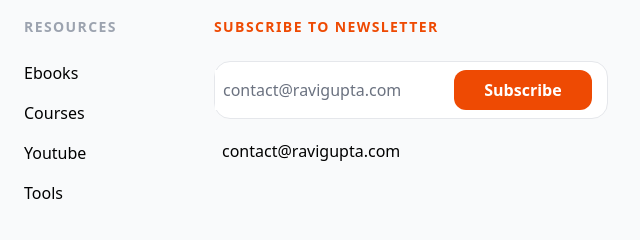
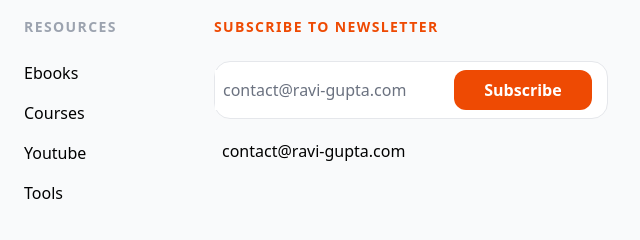
Before and after one commit to DevendraChavda/project-tailwind, a website: page index.html in a window 1280 px wide. Shown: the part 8758-8998 px from the top of the page, 640-1280 px from the left. Drawn offline with nearby package versions, Linux system fonts and the light colour scheme.

Commit message:
mail id changed

```diff
--- a/index.html
+++ b/index.html
@@ -2973,7 +2973,7 @@
           <form action="#" method="POST" class="mt-6">
             <div class="py-2 bg-white border border-gray-200 rounded-2xl justify-between">
               <label for="email" class="sr-only">Email</label>
-              <input type="email" name="email" id="email" placeholder="contact@ravigupta.com"
+              <input type="email" name="email" id="email" placeholder="contact@ravi-gupta.com"
                 class="inline w-[60%] p-2 text-black placeholder-gray-500 focus:outline-none" />
               <button type="submit"
                 class="w-[35%] inline-flex items-center justify-center px-3 py-2 font-semibold text-white transition-all duration-200 bg-[#ee4a03] rounded-xl hover:bg-[#ee4a03] focus:bg-[#ee4a03]">
@@ -2983,7 +2983,7 @@
 
           </form>
 
-          <a href="" class="pt-5 pl-2 flex text-base text-black transition-all duration-200 hover:text-[#ee4a03] focus:text-[#ee4a03]">contact@ravigupta.com</a>
+          <a href="" class="pt-5 pl-2 flex text-base text-black transition-all duration-200 hover:text-[#ee4a03] focus:text-[#ee4a03]">contact@ravi-gupta.com</a>
         </div>
       </div>
 
```
Also changed, not shown: about.html (+2 -2 lines), article-page.html (+2 -2 lines), blog.html (+2 -2 lines), browse.html (+2 -2 lines), courses.html (+2 -2 lines), deals.html (+2 -2 lines), detailed-blogging.html (+2 -2 lines), ebooks.html (+2 -2 lines), services/digital-marketing.html (+2 -2 lines), services/search-engine-optimization.html (+2 -2 lines), services/social-media-marketing.html (+2 -2 lines), services/website-design.html (+2 -2 lines), services/website-development.html (+2 -2 lines).
